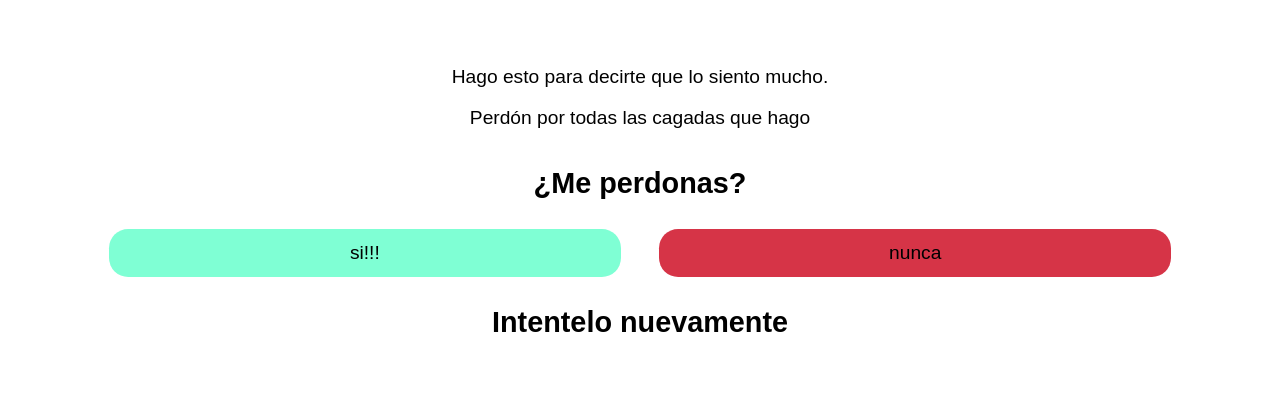
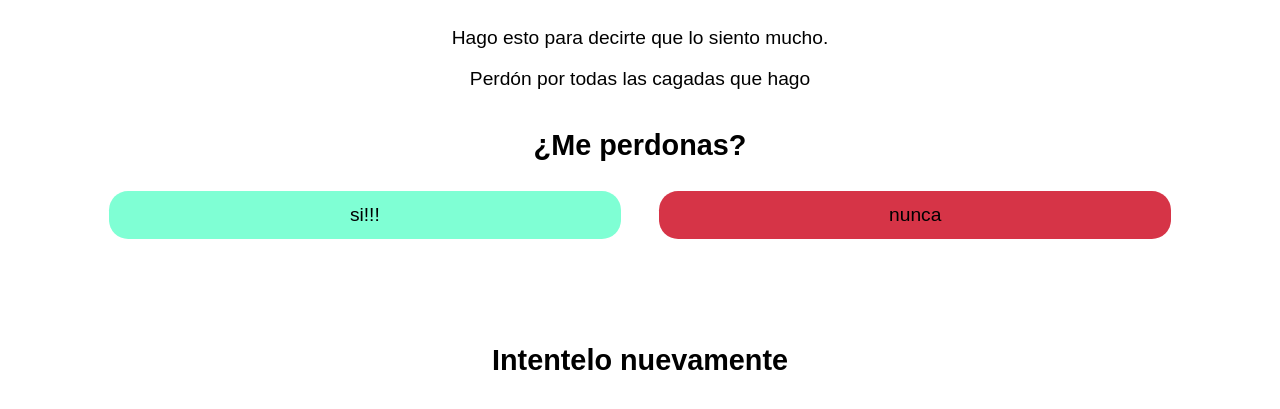
Before and after one commit to jose-garzon/perdon, a website: page index.html in a window 1280 px wide. Both pictures are taken after a click on the button "nunca". Shown: the part 287-696 px from the top of the page. Drawn offline with Linux system fonts and the light colour scheme.

Commit message:
arreglo margin container no

```diff
--- a/index.css
+++ b/index.css
@@ -53,6 +53,9 @@ p {
 .si-container{
   text-align: center;
 }
+.no-container {
+    margin-top: 4em;
+}
 @media screen and (max-width : 400px) {
 
 }
```
